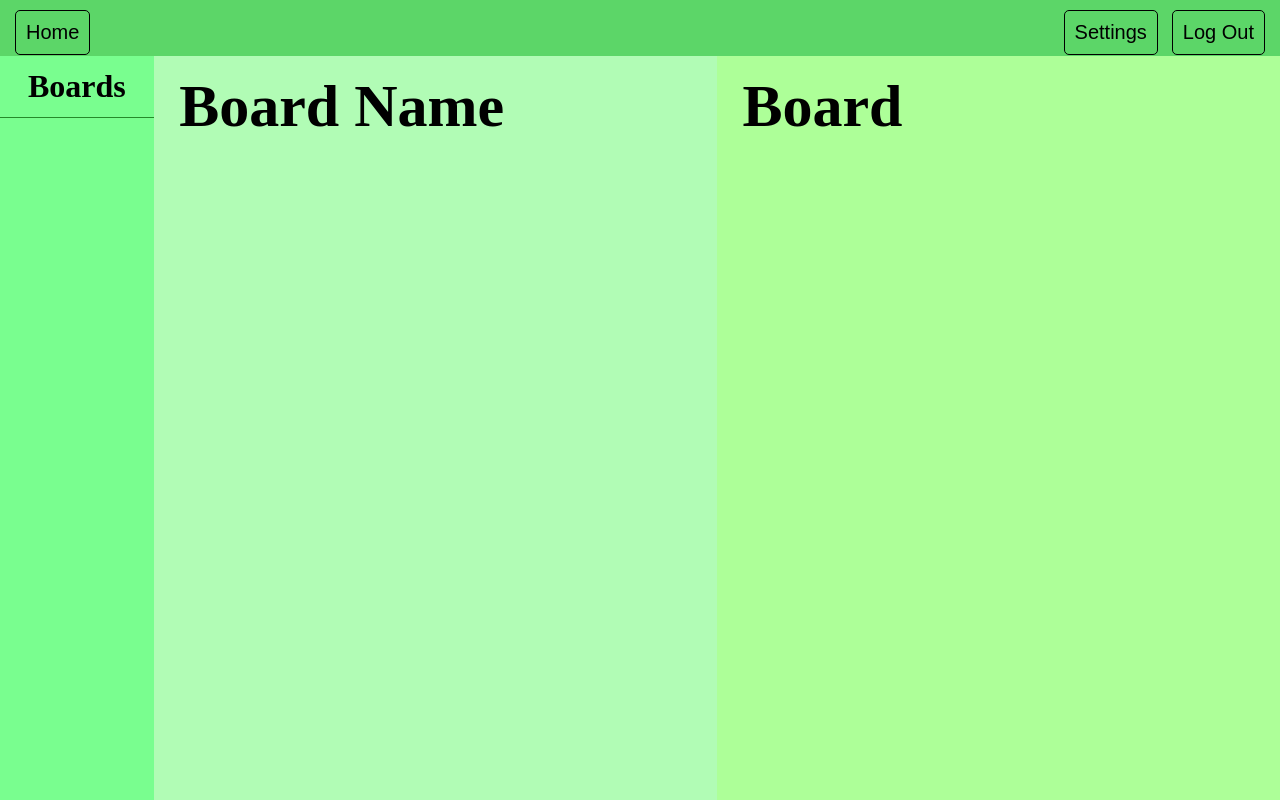
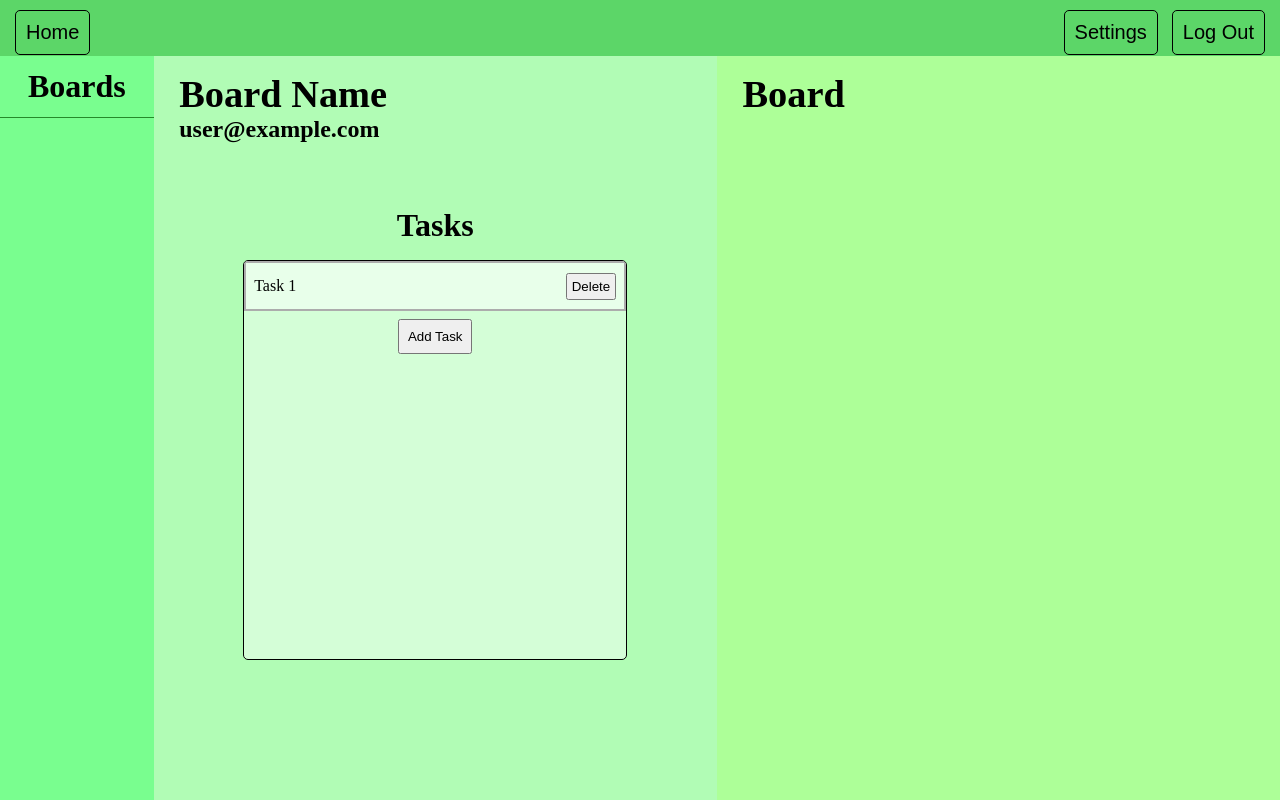
Before and after one commit to DVDOSO/PowerBoard, a SvelteKit app: page /dashboard in a window 1280 px wide. Built offline with nearby package versions, Linux system fonts and the light colour scheme; no server answers; sample sign-in values are in the browser's storage.

Commit message:
Fix auth bug + dashboard UI

```diff
--- a/src/components/Board.svelte
+++ b/src/components/Board.svelte
@@ -15,7 +15,7 @@
         position: fixed;
     }
     .title {
-        font-size: 60px;
+        font-size: 3vw;
         margin-top: 2vh;
         margin-left: 2vw;
     }
--- /dev/null
+++ b/src/components/TaskView.svelte
@@ -0,0 +1,68 @@
+<script>
+    import { dbHandlers } from '../stores/dbStore.js';
+
+    async function addTask() {
+        dbHandlers.addTask('Task 1');
+    }
+</script>
+
+<div class='containerMain'>
+    <h1>Tasks</h1>
+    <div class='taskList'>
+        <table>
+            <tr><td>
+                <p class='taskText'>Task 1</p> <button class='deleteTask'>Delete</button>
+            </td></tr>
+        </table>
+        <button class='addTask' on:click={addTask}>Add Task</button>
+    </div>
+</div>
+
+<style>
+    .containerMain {
+        padding-top: 6vh;
+        background-color: rgb(177, 252, 181);
+        text-align: center;
+        height: 78vh;
+    }
+    .taskList {
+        margin-top: 2vh;
+        background-color: rgba(255, 255, 255, 0.452);
+        width: 75%;
+        display: inline-block;
+        border-radius: 5px;
+        height: 50vh;
+        border: 1px black solid;
+        overflow: hidden;
+        overflow-y: scroll;
+    }
+    table, td {
+        width: 100%;
+        border: rgb(172, 172, 172) solid 1px;
+    }
+    table {
+        border-collapse: collapse;
+    }
+    td {
+        justify-content: space-between;
+        padding: 1vh;
+        height: 6vh;
+        display: flex;
+        align-items: center;
+        background-color: rgba(255, 255, 255, 0.459);
+    }
+    .taskText {
+        display: inline;
+    }
+    .deleteTask {
+        display: inline;
+        padding: 0.5vh;
+    }
+    .addTask {
+        position: sticky;
+        padding: 1vh;
+        margin: 1vh;
+        bottom: 1vh;
+        right: 1vh;
+    }
+</style>
--- a/src/lib/firebase/firebase.client.js
+++ b/src/lib/firebase/firebase.client.js
@@ -2,6 +2,7 @@
 import { deleteApp, getApp, getApps, initializeApp } from "firebase/app";
 import { getAnalytics } from "firebase/analytics";
 import { getAuth, setPersistence, inMemoryPersistence } from "firebase/auth";
+import { getDatabase } from "firebase/database";
 // TODO: Add SDKs for Firebase products that you want to use
 // https://firebase.google.com/docs/web/setup#available-libraries
 
@@ -14,7 +15,8 @@ const firebaseConfig = {
     storageBucket: import.meta.env.VITE_STORAGEBUCKET,
     messagingSenderId: import.meta.env.VITE_MESSAGINGSENDERID,
     appId: import.meta.env.VITE_APPID,
-    measurementId: import.meta.env.VITE_MEASUREMENTID
+    measurementId: import.meta.env.VITE_MEASUREMENTID,
+    databaseURL: import.meta.env.VITE_DATABASEURL
 };
 
 // Initialize Firebase
@@ -29,3 +31,4 @@ else{
 }
 
 export const auth = getAuth(firebaseApp);
+export const database = getDatabase(firebaseApp);
--- a/src/routes/dashboard/+page.svelte
+++ b/src/routes/dashboard/+page.svelte
@@ -3,6 +3,7 @@
     import NavbarPrivate from "../../components/NavbarPrivate.svelte";
     import Sidebar from "../../components/Sidebar.svelte";
 	import Board from '../../components/Board.svelte';
+	import TaskView from '../../components/TaskView.svelte';
 
     let email;
     authStore.subscribe((curr) => {
@@ -19,6 +20,10 @@
             <h1 class='title'>
                 Board Name
             </h1>
+            <h2>{email}</h2>
+            <div id='taskView'>
+                <TaskView/>
+            </div>
         </div>
     </div>
 {:else}
@@ -40,8 +45,18 @@
         position: fixed;
     }
     .title {
-        font-size: 60px;
+        font-size: 3vw;
         margin-top: 2vh;
         margin-left: 2vw;
     }
+    #taskView {
+        padding-top: 2vh;
+        padding-left: 2vw;
+        padding-right: 2vw;
+    }
+
+    /* Temporary */
+    h2 {
+        margin-left: 2vw;
+    }
 </style>
--- a/src/routes/login/+page.svelte
+++ b/src/routes/login/+page.svelte
@@ -4,6 +4,8 @@
 
     let email = '';
     let password = '';
+
+    $authStore.currentUser = null;
 
     async function handleSubmit() {
         //console.log(email, password);
--- a/src/routes/signup/+page.svelte
+++ b/src/routes/signup/+page.svelte
@@ -5,6 +5,8 @@
     let email = '';
     let password = '';
     let confirmPassword = '';
+
+    $authStore.currentUser = null;
 
     async function handleSubmit() {
         if(!email || !password || !confirmPassword) {
--- a/src/stores/authStore.js
+++ b/src/stores/authStore.js
@@ -10,24 +10,27 @@ export const authStore = writable({
 
 export const authHandlers = {
     verifyEmail: async () => {
-        console.log(authStore.currentUser);
         sendEmailVerification(authStore.currentUser)
             .then(() => {
+                authStore.currentUser = null;
                 alert("Email verification sent");
+                window.location.href = '/signup';
             })
             .catch((error) => {
                 alert(error);
             });
         authStore.currentUser = null;
+        console.log(authStore.currentUser);
     },
     login: async (email, password) => {
+        console.log("login");
         signInWithEmailAndPassword(auth, email, password)
             .then(() => {
                 // Signed in
                 authStore.currentUser = auth.currentUser;
                 if(!authStore.currentUser.emailVerified) {
                     alert('Email not verified');
-                    authStore.currentUser = auth.currentUser;
+                    window.location.href = '/login';
                 }
                 else {
                     window.location.href = '/dashboard';
@@ -65,6 +68,7 @@ export const authHandlers = {
             .then((userCredential) => {
                 authStore.currentUser = userCredential.user;
                 authHandlers.verifyEmail();
+                authStore.currentUser = null;
             })
             .catch((error) => {
                 if(error.code === 'auth/email-already-in-use') {
@@ -80,6 +84,8 @@ export const authHandlers = {
                     alert(error);
                 }
             });
+        authStore.currentUser = null;
+        console.log(authStore.currentUser);
     },
     logout: async () => {
         signOut(auth)
--- /dev/null
+++ b/src/stores/dbStore.js
@@ -0,0 +1,11 @@
+import { database } from '../lib/firebase/firebase.client';
+import { getDatabase, ref, set, onValue, push, remove } from "firebase/database";
+import { writable } from 'svelte/store';
+
+export const dbHandlers = {
+    addTask: async (task) => {
+        const dbRef = ref(getDatabase());
+        push(dbRef, task);
+        alert('Task added successfully');
+    }
+}
```
Also changed, not shown: src/components/NavbarGuest.svelte (+6 -2 lines).
